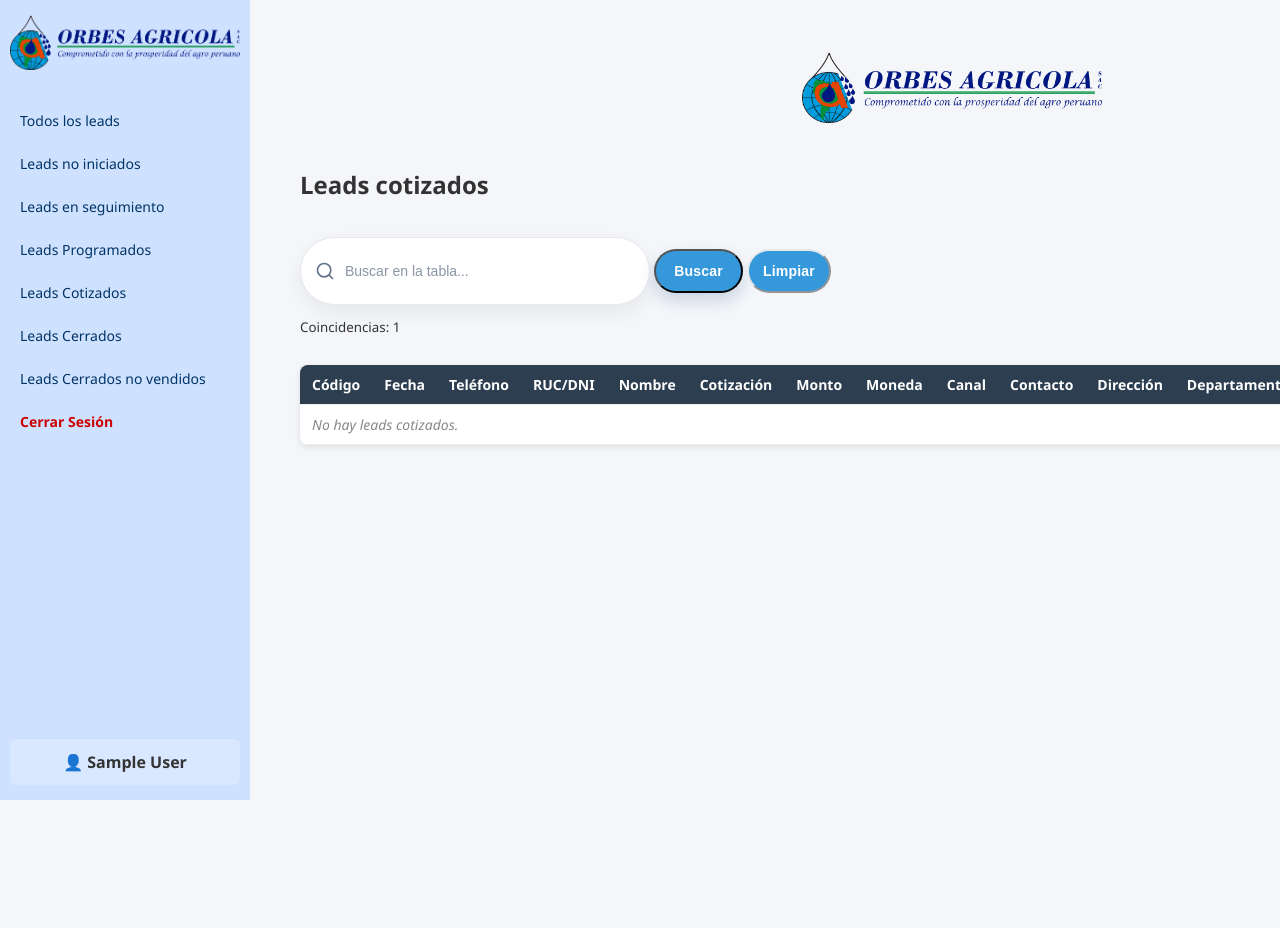
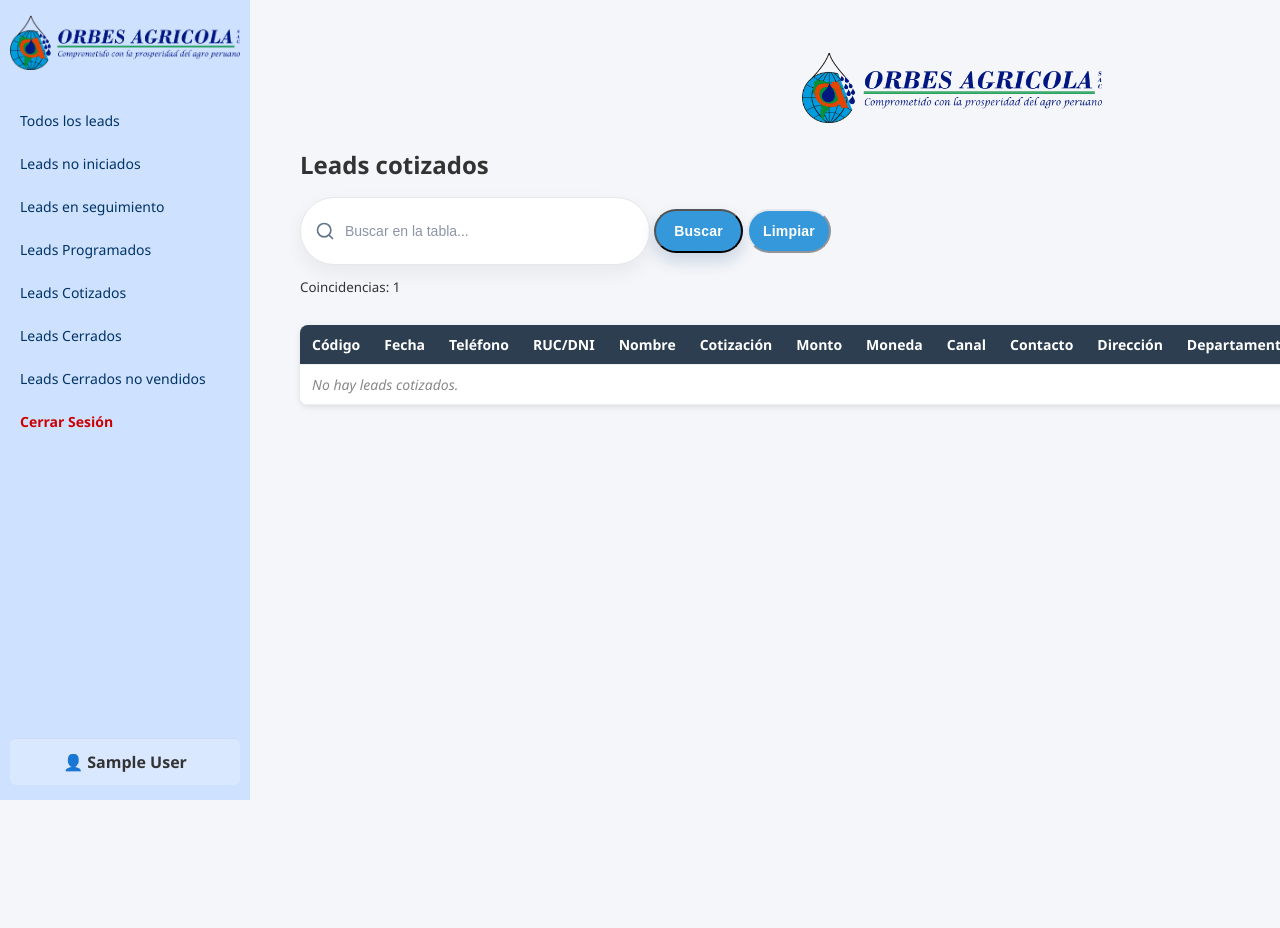
Before and after one commit to ang3lSm1th/CRM, a Flask app: page /leads/cotizados in a window 1280 px wide; the page is wider, and only the part inside the window is pictured. Run offline with Flask 3, Linux system fonts and the light colour scheme; the visitor is signed in with stand-in values (Sample User, id 1); data that the repository does not hold is empty; some libraries are stand-ins or nearby versions.

Commit message:
Update buscador.css

```diff
--- a/static/css/buscador.css
+++ b/static/css/buscador.css
@@ -215,3 +215,14 @@
   z-index: 1000;
   background: #cee1ff !important;  /* <- sin 'c7' (sin alfa) */
 }
+
+.flex.between {
+  display: flex;
+  align-items: center;
+  justify-content: flex-start; /* todo se alinea a la izquierda */
+  gap: .5rem; /* espacio entre el botón y el título */
+}
+
+.flex.between h2 {
+  margin: 0;  /* elimina saltos extra */
+}
```
